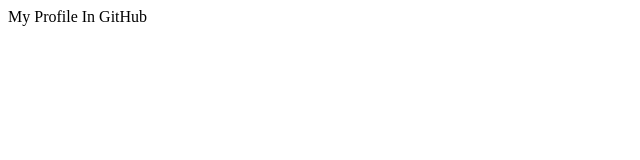
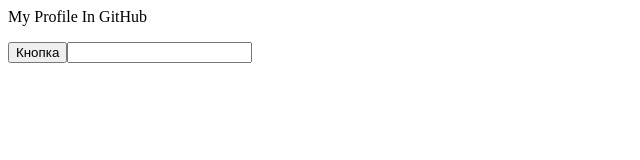
Before and after one commit to TheWalkerXD/thewalker.github.io, a plain HTML site: page index.html in a window 1280 px wide. Shown: the whole page, without its empty margins (0-640 px from the left). Drawn offline with Linux system fonts and the light colour scheme.

Commit message:
Update index.html 0.4.1 Fix

```diff
--- a/index.html
+++ b/index.html
@@ -1,5 +1,5 @@
 <html>
   <title>GitHub Profile</title>
 <p>My Profile In GitHub</p>
-  <p><input name="button1" type="button" value="Кнопка" onClick='location.href="https://google.ru"><input name="input1" type="text"></p>
+  <p><input name="button1" type="button" value="Кнопка"><input name="input1" type="text"></p>
 </html>
```
